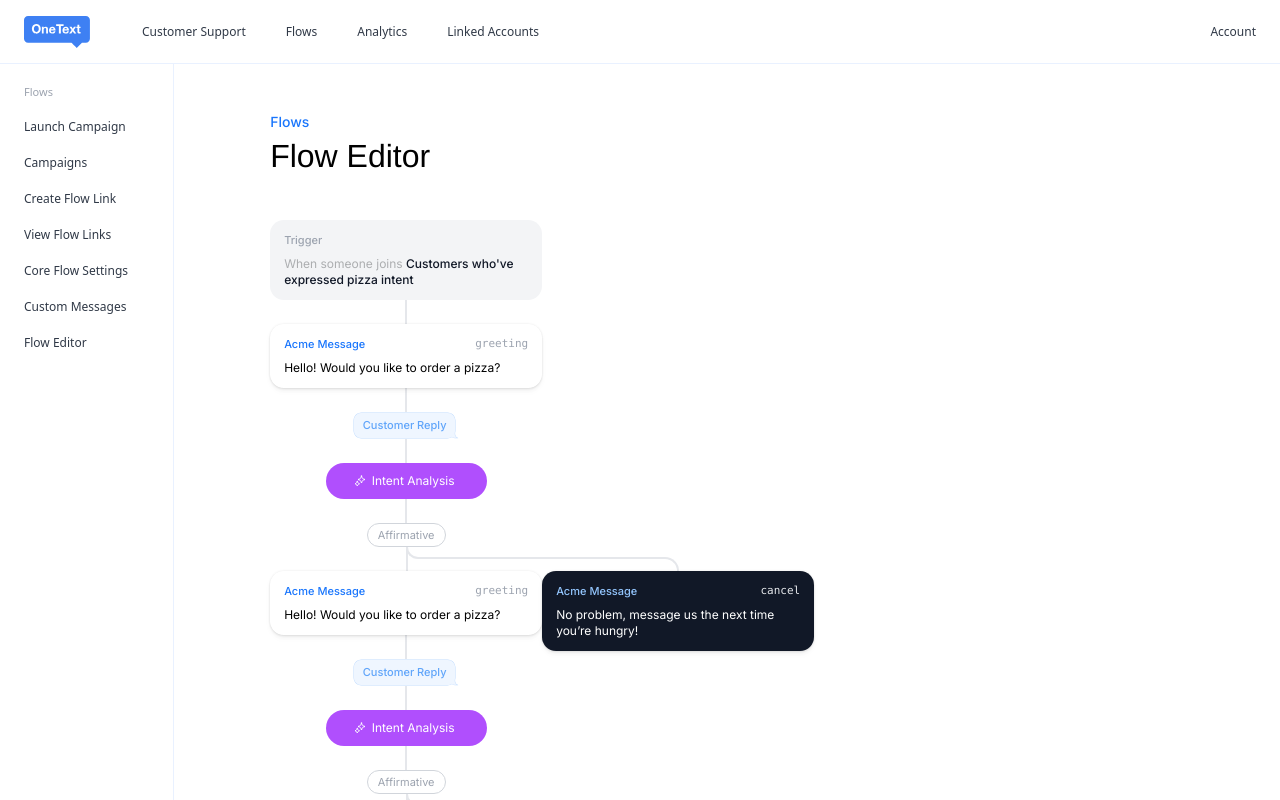
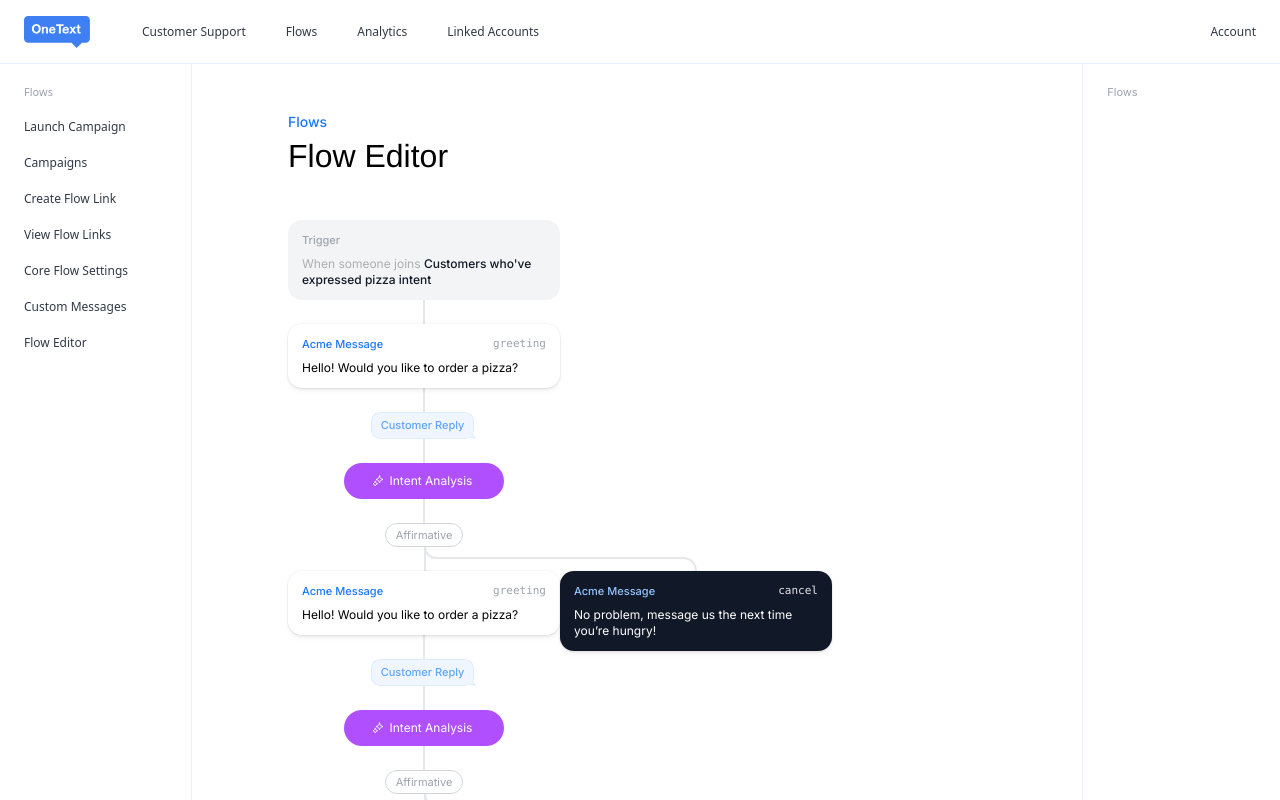
Before and after one commit to simeonlee/onetext-console, a Next.js app: page / in a window 1280 px wide. Built offline with nearby package versions, Linux system fonts and the light colour scheme.

Commit message:
implement flow editor right nav

```diff
--- a/src/components/layout/AppLayout.tsx
+++ b/src/components/layout/AppLayout.tsx
@@ -18,11 +18,12 @@ const AppLayout: React.FC<AppLayoutProps> = ({ children }) => {
         className="flex"
         style={{
           height: `calc(100vh - ${topNavHeight}px)`,
-          width: `calc(100vw - ${leftNavWidth}px)`,
         }}
       >
         <AppDesktopLeftNav />
-        <div className="overflow-y-scroll scrollbar-none">{children}</div>
+        <div style={{ width: `calc(100vw - ${leftNavWidth}px)` }}>
+          {children}
+        </div>
       </div>
     </div>
   );
--- /dev/null
+++ b/src/components/nav/FlowEditorRightNav.tsx
@@ -0,0 +1,23 @@
+import {
+  APP_DESKTOP_TOP_NAV_HEIGHT as topNavHeight,
+  APP_DESKTOP_RIGHT_NAV_WIDTH as rightNavWidth,
+} from "~/constants/base";
+
+export default function FlowEditorRightNav() {
+  return (
+    <div
+      className="hidden md:block relative overflow-y-scroll scrollbar-none ot-border-l ot-black"
+      style={{
+        height: `calc(100vh - ${topNavHeight}px)`,
+        width: `${rightNavWidth}px`,
+      }}
+    >
+      <div className="inline-block">
+        <div className="px-6 transition-all pt-3 pb-4">
+          <h4 className="text-[11px] text-gray-400 py-2 mb-0.5">Flows</h4>
+          <div className="space-y-1"></div>
+        </div>
+      </div>
+    </div>
+  );
+}
--- a/src/constants/base.ts
+++ b/src/constants/base.ts
@@ -2,3 +2,4 @@ export const DEFAULT_BRAND_NAME = "Acme";
 
 export const APP_DESKTOP_TOP_NAV_HEIGHT = 64;
 export const APP_DESKTOP_LEFT_NAV_WIDTH = 192;
+export const APP_DESKTOP_RIGHT_NAV_WIDTH = 240;
--- a/src/pages/index.tsx
+++ b/src/pages/index.tsx
@@ -6,6 +6,11 @@ import TerminalMessageStep from "~/components/TerminalMessageStep";
 import NullStepSpace from "~/components/NullStepSpace";
 import IntentAnalysisStack from "~/components/IntentAnalysisStack";
 import TriggerStack from "~/components/TriggerStack";
+import FlowEditorRightNav from "~/components/nav/FlowEditorRightNav";
+import {
+  APP_DESKTOP_TOP_NAV_HEIGHT as topNavHeight,
+  APP_DESKTOP_RIGHT_NAV_WIDTH as rightNavWidth,
+} from "~/constants/base";
 
 const inter = Inter({ subsets: ["latin"] });
 
@@ -23,19 +28,37 @@ export default function Home() {
     flowData?.steps?.find((step) => step.id === "cancel") || ({} as any);
 
   return (
-    <main className={`min-h-screen py-12 px-24 ${inter.className}`}>
+    <main className={`${inter.className}`}>
+      <div
+        className="flex"
+        style={{
+          height: `calc(100vh - ${topNavHeight}px)`,
+        }}
+      >
+        <div
+          className="overflow-scroll py-12 px-24 w-full"
+          style={{ width: `calc(100vw - ${rightNavWidth}px)` }}
+        >
           <div className="text-sm font-medium text-[#1A76FC]">Flows</div>
           <div className="text-[32px] mb-10 font-display">Flow Editor</div>
 
           <div>
+            <div className="flex items-start">
               <TriggerStack />
+            </div>
+            <div className="flex items-start">
               <MessageStepStack step={initialStep} />
+            </div>
+            <div className="flex items-start">
               <IntentAnalysisStack step={initialStep} />
+            </div>
             <div className="flex items-start">
               <MessageStepStack step={initialStep} />
               <TerminalMessageStep type="cancel" step={terminalCancelStep} />
             </div>
+            <div className="flex items-start">
               <IntentAnalysisStack step={initialStep} />
+            </div>
             <div className="flex items-start">
               <TerminalMessageStep type="done" step={terminalDoneStep} />
               <MessageStepStack step={initialStep} />
@@ -50,6 +73,10 @@ export default function Home() {
               <TerminalMessageStep type="done" step={terminalDoneStep} />
             </div>
           </div>
+        </div>
+
+        <FlowEditorRightNav />
+      </div>
     </main>
   );
 }
```
Lines whose indentation alone changed are shown as unchanged.
